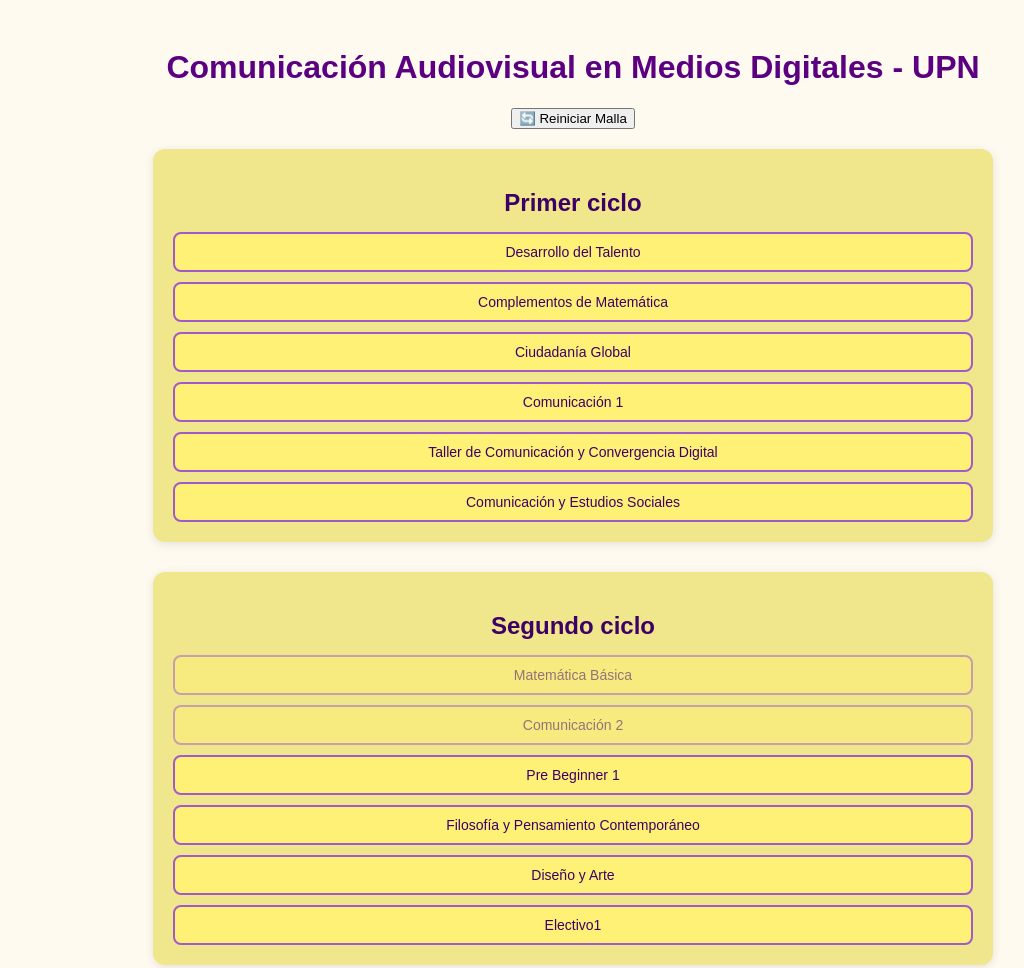
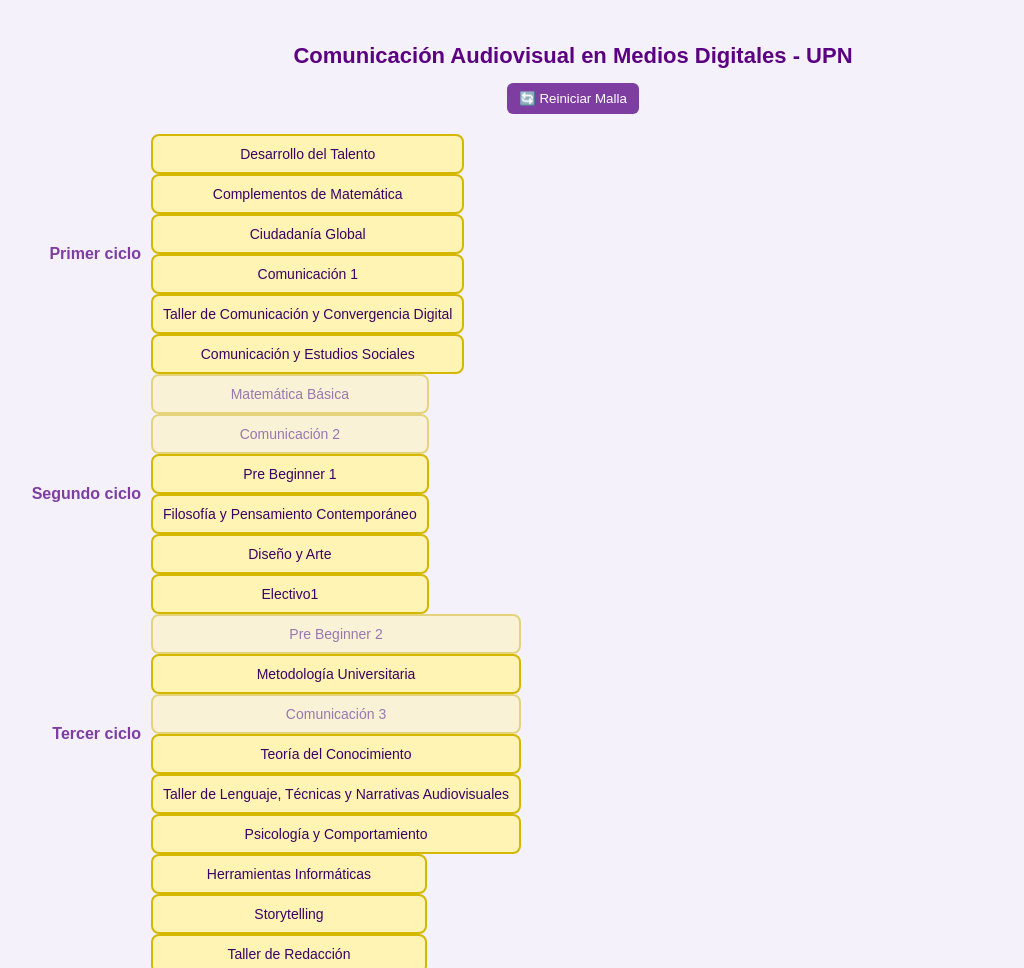
Before and after one commit to valennnn16/malla-interactiva2, a plain HTML site: page index.html in a window 1280 px wide. Shown: the top 968 px of the page, without its empty margins (67-1091 px from the left). Drawn offline with Linux system fonts and the light colour scheme.

Commit message:
Update estilos.css

```diff
--- a/estilos.css
+++ b/estilos.css
@@ -1,58 +1,62 @@
 body {
   font-family: Arial, sans-serif;
-  background-color: #fffaf0; /* Fondo claro */
+  background-color: #f5f1fb;
   padding: 20px;
   color: #3d0066;
 }
-
 h1 {
   text-align: center;
   color: #5b0080;
+  font-size: 22px;
 }
-
-#malla {
-  display: flex;
-  flex-direction: column; /* Modo vertical */
-  gap: 30px;
-  align-items: center;
-}
-
-.ciclo {
-  background-color: #f0e68c; /* Fondo amarillo claro */
-  padding: 20px;
-  border-radius: 12px;
-  width: 90%;
-  max-width: 800px;
-  box-shadow: 0 2px 10px rgba(0, 0, 0, 0.1);
-}
-
-.ciclo h2 {
-  text-align: center;
-  color: #3d0066;
-  margin-bottom: 15px;
-}
-
-.cursos {
+.course-table {
   display: flex;
   flex-direction: column;
+  gap: 30px;
+  align-items: flex-start;
+}
+.ciclo {
+  display: flex;
+  flex-direction: row;
+  align-items: center;
   gap: 10px;
+  flex-wrap: wrap;
 }
-
+.ciclo h2 {
+  min-width: 180px;
+  color: #7e3ea1;
+  text-align: right;
+  font-size: 16px;
+}
 .course {
-  border: 2px solid #a05ac9;
-  background-color: #fff176; /* Amarillo */
-  padding: 10px 15px;
+  border: 2px solid #d6b700;
+  background-color: #fff4b3;
+  padding: 10px;
   border-radius: 8px;
   cursor: pointer;
+  min-width: 220px;
   text-align: center;
-  transition: background-color 0.3s, color 0.3s;
+  transition: background-color 0.3s, text-decoration 0.3s;
   font-size: 14px;
   opacity: 0.5;
 }
-
 .course.unlocked {
   opacity: 1;
 }
-
 .course.completed {
-  background-color: #7e3ea1; /* Mora*
+  background-color: #a05ac9;
+  color: white;
+  border-color: #7e3ea1;
+  text-decoration: line-through;
+}
+button {
+  background-color: #7e3ea1;
+  color: white;
+  border: none;
+  padding: 8px 12px;
+  border-radius: 6px;
+  cursor: pointer;
+}
+button:hover {
+  background-color: #5b0080;
+}
```
